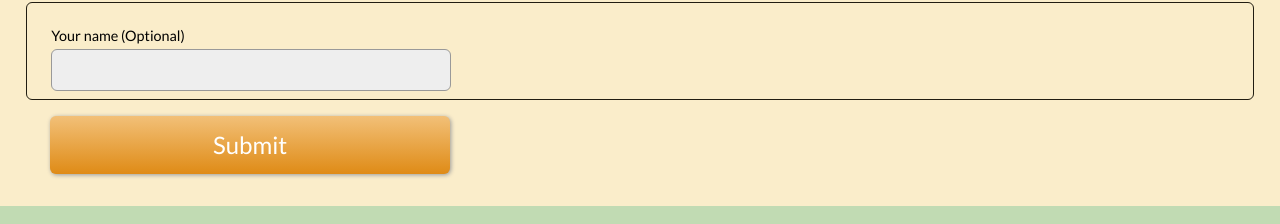
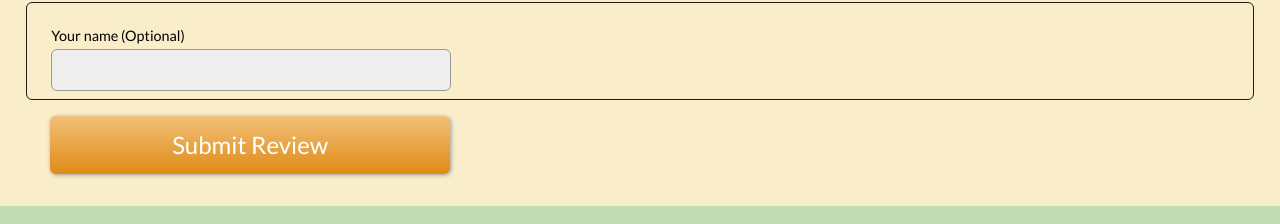
Before and after one commit to CaptainWillKidd/wdd131, a plain HTML site: page form.html in a window 1280 px wide. Shown: the part 1068-1292 px from the top of the page. Drawn offline with Linux system fonts and the light colour scheme.

Commit message:
Replace submit input with button for product review form and update styles accordingly

```diff
--- a/form.html
+++ b/form.html
@@ -59,7 +59,7 @@
                 <input type="text" name="name" id="name">
             </fieldset>
 
-            <input type="submit" value="Submit">
+            <button type="submit">Submit Review</button>
         </form>
     </main>
 
--- a/styles/form.css
+++ b/styles/form.css
@@ -72,7 +72,7 @@ main {
     margin-right: 6px;
 }
 
-.product-review input[type="submit"]{
+.product-review button[type="submit"]{
     border: none;
     background-image: linear-gradient(#F2C078, #DF8B16);
     color: #fff;
```
